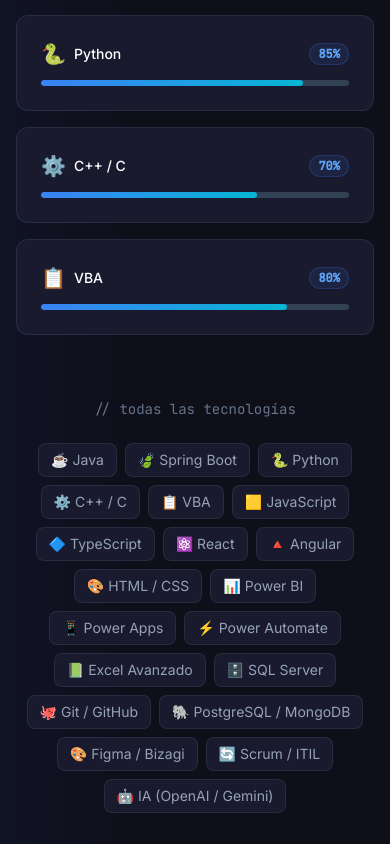
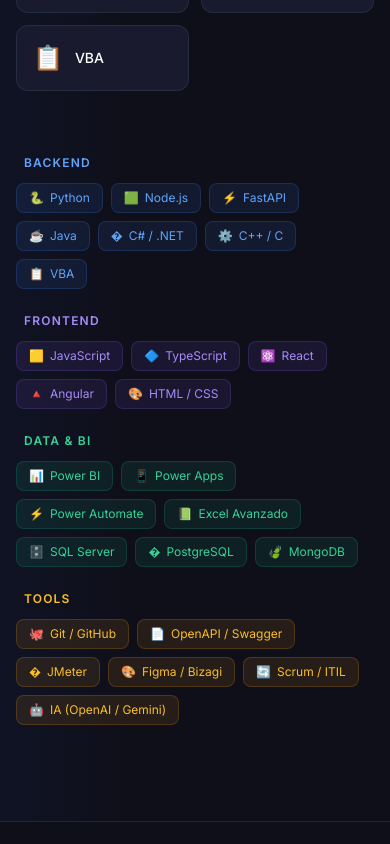
Before and after one commit to Diegogh112/Portafolio, a React (Vite) app: page / in a window 390 px wide. Shown: the part 9140-9984 px from the top of the page. Built offline with nearby package versions, Linux system fonts and the light colour scheme.

Commit message:
feat: redesign skills section, add missing techs, add contact to navbar

```diff
--- a/src/components/Navbar.jsx
+++ b/src/components/Navbar.jsx
@@ -7,6 +7,7 @@
   { label: 'Sobre mí', href: 'about' },
   { label: 'Proyectos', href: 'projects' },
   { label: 'Habilidades', href: 'skills' },
+  { label: 'Contacto', href: 'contact' },
 ]
 
 // Pre-computed outside the component so the array reference is stable
--- a/src/components/Skills.jsx
+++ b/src/components/Skills.jsx
@@ -2,17 +2,17 @@
 import { skills } from '../data/portfolio'
 import SectionHeader from './ui/SectionHeader'
 import AnimatedSection from './ui/AnimatedSection'
-import { useScrollAnimation } from '../hooks/useScrollAnimation'
 
 const CATEGORY_COLORS = {
-  Backend: { bar: 'from-blue-500 to-cyan-500', badge: 'text-blue-400 bg-blue-500/10 border-blue-500/20' },
-  Frontend: { bar: 'from-violet-500 to-purple-500', badge: 'text-violet-400 bg-violet-500/10 border-violet-500/20' },
-  'Data & BI': { bar: 'from-emerald-500 to-teal-500', badge: 'text-emerald-400 bg-emerald-500/10 border-emerald-500/20' },
-  Tools: { bar: 'from-amber-500 to-orange-500', badge: 'text-amber-400 bg-amber-500/10 border-amber-500/20' },
+  Backend:    { active: 'from-blue-500 to-cyan-500',    pill: 'text-blue-400 bg-blue-500/10 border-blue-500/20',    card: 'hover:border-blue-500/40 hover:shadow-blue-500/10' },
+  Frontend:   { active: 'from-violet-500 to-purple-500', pill: 'text-violet-400 bg-violet-500/10 border-violet-500/20', card: 'hover:border-violet-500/40 hover:shadow-violet-500/10' },
+  'Data & BI':{ active: 'from-emerald-500 to-teal-500', pill: 'text-emerald-400 bg-emerald-500/10 border-emerald-500/20', card: 'hover:border-emerald-500/40 hover:shadow-emerald-500/10' },
+  Tools:      { active: 'from-amber-500 to-orange-500', pill: 'text-amber-400 bg-amber-500/10 border-amber-500/20',   card: 'hover:border-amber-500/40 hover:shadow-amber-500/10' },
 }
 
 export default function Skills() {
   const [activeCategory, setActiveCategory] = useState('Backend')
+  const colors = CATEGORY_COLORS[activeCategory]
 
   return (
     <section id="skills" className="py-24 bg-dark-800 relative overflow-hidden">
@@ -32,7 +32,7 @@
         {/* Category tabs */}
         <AnimatedSection animation="fade-up" className="flex flex-wrap justify-center gap-3 mb-12">
           {Object.keys(skills).map((category) => {
-            const colors = CATEGORY_COLORS[category]
+            const c = CATEGORY_COLORS[category]
             return (
               <button
                 key={category}
@@ -41,8 +41,8 @@
                   px-5 py-2.5 rounded-xl text-sm font-medium transition-all duration-200
                   border focus:outline-none focus:ring-2 focus:ring-blue-500/50
                   ${activeCategory === category
-                    ? `bg-gradient-to-r ${colors.bar} text-white border-transparent shadow-lg`
-                    : `bg-dark-600 text-slate-400 border-slate-700/50 hover:text-white hover:border-slate-500`
+                    ? `bg-gradient-to-r ${c.active} text-white border-transparent shadow-lg`
+                    : 'bg-dark-600 text-slate-400 border-slate-700/50 hover:text-white hover:border-slate-500'
                   }
                 `}
               >
@@ -52,79 +52,60 @@
           })}
         </AnimatedSection>
 
-        {/* Skills grid */}
-        <div className="grid sm:grid-cols-2 lg:grid-cols-3 gap-4 max-w-4xl mx-auto">
+        {/* Skills grid — cards without bars */}
+        <div className="grid grid-cols-2 sm:grid-cols-3 lg:grid-cols-4 gap-3 max-w-3xl mx-auto">
           {skills[activeCategory]?.map((skill, i) => (
             <AnimatedSection
               key={skill.name}
               animation="fade-up"
-              delay={Math.min(i * 100, 400)}
+              delay={Math.min(i * 80, 400)}
             >
-              <SkillCard
-                skill={skill}
-                colors={CATEGORY_COLORS[activeCategory]}
-              />
+              <div
+                className={`
+                  flex items-center gap-3 p-4 rounded-xl
+                  bg-dark-600 border border-slate-700/50
+                  hover:shadow-lg hover:-translate-y-0.5
+                  transition-all duration-200 ${colors.card}
+                `}
+              >
+                <span className="text-2xl shrink-0" role="img" aria-label={skill.name}>
+                  {skill.icon}
+                </span>
+                <span className="text-white text-sm font-medium leading-tight">
+                  {skill.name}
+                </span>
+              </div>
             </AnimatedSection>
           ))}
         </div>
 
-        {/* Tech cloud — all technologies */}
+        {/* All technologies — grouped by category */}
         <AnimatedSection animation="fade-up" delay={300} className="mt-16">
-          <div className="text-center mb-6">
-            <p className="text-slate-500 text-sm font-mono">// todas las tecnologías</p>
-          </div>
-          <div className="flex flex-wrap justify-center gap-2">
-            {Object.values(skills)
-              .flat()
-              .map((skill) => (
-                <span
-                  key={skill.name}
-                  className="px-3 py-1.5 text-sm rounded-lg bg-dark-600 text-slate-400
-                             border border-slate-700/50 hover:text-white hover:border-blue-500/30
-                             transition-all duration-200 cursor-default"
-                >
-                  {skill.icon} {skill.name}
-                </span>
-              ))}
+          <div className="grid sm:grid-cols-2 lg:grid-cols-4 gap-6">
+            {Object.entries(skills).map(([category, items]) => {
+              const c = CATEGORY_COLORS[category]
+              return (
+                <div key={category} className="space-y-3">
+                  <p className={`text-xs font-semibold uppercase tracking-widest px-2 ${c.pill.split(' ')[0]}`}>
+                    {category}
+                  </p>
+                  <div className="flex flex-wrap gap-2">
+                    {items.map((skill) => (
+                      <span
+                        key={skill.name}
+                        className={`flex items-center gap-1.5 px-3 py-1.5 text-xs rounded-lg border ${c.pill} transition-all duration-200 hover:-translate-y-0.5`}
+                      >
+                        <span aria-hidden="true">{skill.icon}</span>
+                        {skill.name}
+                      </span>
+                    ))}
+                  </div>
+                </div>
+              )
+            })}
           </div>
         </AnimatedSection>
       </div>
     </section>
   )
 }
-
-function SkillCard({ skill, colors }) {
-  const { ref, isVisible } = useScrollAnimation(0.2)
-
-  return (
-    <div
-      ref={ref}
-      className="card group hover:-translate-y-1"
-    >
-      <div className="flex items-center justify-between mb-3">
-        <div className="flex items-center gap-2">
-          <span className="text-xl" role="img" aria-label={skill.name}>
-            {skill.icon}
-          </span>
-          <span className="text-white font-medium text-sm">{skill.name}</span>
-        </div>
-        <span className={`text-xs font-mono font-semibold px-2 py-0.5 rounded-full border ${colors.badge}`}>
-          {skill.level}%
-        </span>
-      </div>
-
-      {/* Progress bar */}
-      <div className="h-1.5 bg-slate-700 rounded-full overflow-hidden">
-        <div
-          className={`h-full rounded-full bg-gradient-to-r ${colors.bar} transition-all duration-1000 ease-out`}
-          style={{ width: isVisible ? `${skill.level}%` : '0%' }}
-          role="progressbar"
-          aria-valuenow={skill.level}
-          aria-valuemin={0}
-          aria-valuemax={100}
-          aria-label={`${skill.name}: ${skill.level}%`}
-        />
-      </div>
-    </div>
-  )
-}
--- a/src/data/portfolio.js
+++ b/src/data/portfolio.js
@@ -23,32 +23,37 @@
 
 export const skills = {
   Backend: [
-    { name: 'Java', level: 82, icon: '☕' },
-    { name: 'Spring Boot', level: 78, icon: '🍃' },
-    { name: 'Python', level: 85, icon: '🐍' },
-    { name: 'C++ / C', level: 70, icon: '⚙️' },
-    { name: 'VBA', level: 80, icon: '📋' },
+    { name: 'Python', icon: '🐍' },
+    { name: 'Node.js', icon: '🟩' },
+    { name: 'FastAPI', icon: '⚡' },
+    { name: 'Java', icon: '☕' },
+    { name: 'C# / .NET', icon: '�' },
+    { name: 'C++ / C', icon: '⚙️' },
+    { name: 'VBA', icon: '📋' },
   ],
   Frontend: [
-    { name: 'JavaScript', level: 82, icon: '🟨' },
-    { name: 'TypeScript', level: 78, icon: '🔷' },
-    { name: 'React', level: 75, icon: '⚛️' },
-    { name: 'Angular', level: 70, icon: '🔺' },
-    { name: 'HTML / CSS', level: 85, icon: '🎨' },
+    { name: 'JavaScript', icon: '🟨' },
+    { name: 'TypeScript', icon: '🔷' },
+    { name: 'React', icon: '⚛️' },
+    { name: 'Angular', icon: '🔺' },
+    { name: 'HTML / CSS', icon: '🎨' },
   ],
   'Data & BI': [
-    { name: 'Power BI', level: 88, icon: '📊' },
-    { name: 'Power Apps', level: 78, icon: '📱' },
-    { name: 'Power Automate', level: 75, icon: '⚡' },
-    { name: 'Excel Avanzado', level: 90, icon: '📗' },
-    { name: 'SQL Server', level: 82, icon: '🗄️' },
+    { name: 'Power BI', icon: '📊' },
+    { name: 'Power Apps', icon: '📱' },
+    { name: 'Power Automate', icon: '⚡' },
+    { name: 'Excel Avanzado', icon: '📗' },
+    { name: 'SQL Server', icon: '🗄️' },
+    { name: 'PostgreSQL', icon: '�' },
+    { name: 'MongoDB', icon: '🍃' },
   ],
   Tools: [
-    { name: 'Git / GitHub', level: 85, icon: '🐙' },
-    { name: 'PostgreSQL / MongoDB', level: 78, icon: '🐘' },
-    { name: 'Figma / Bizagi', level: 72, icon: '🎨' },
-    { name: 'Scrum / ITIL', level: 80, icon: '🔄' },
-    { name: 'IA (OpenAI / Gemini)', level: 75, icon: '🤖' },
+    { name: 'Git / GitHub', icon: '🐙' },
+    { name: 'OpenAPI / Swagger', icon: '📄' },
+    { name: 'JMeter', icon: '�' },
+    { name: 'Figma / Bizagi', icon: '🎨' },
+    { name: 'Scrum / ITIL', icon: '🔄' },
+    { name: 'IA (OpenAI / Gemini)', icon: '🤖' },
   ],
 }
 
```
